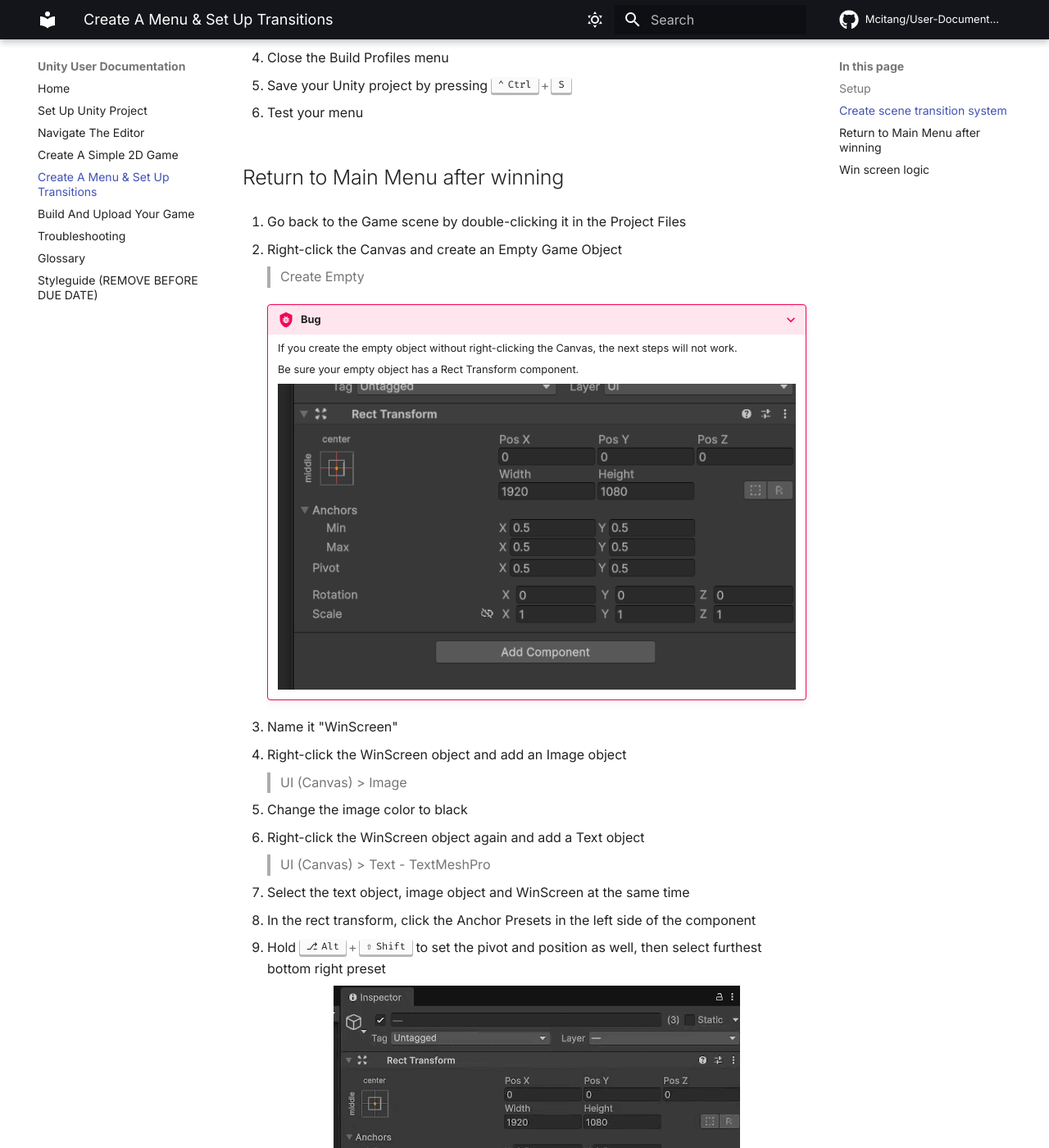
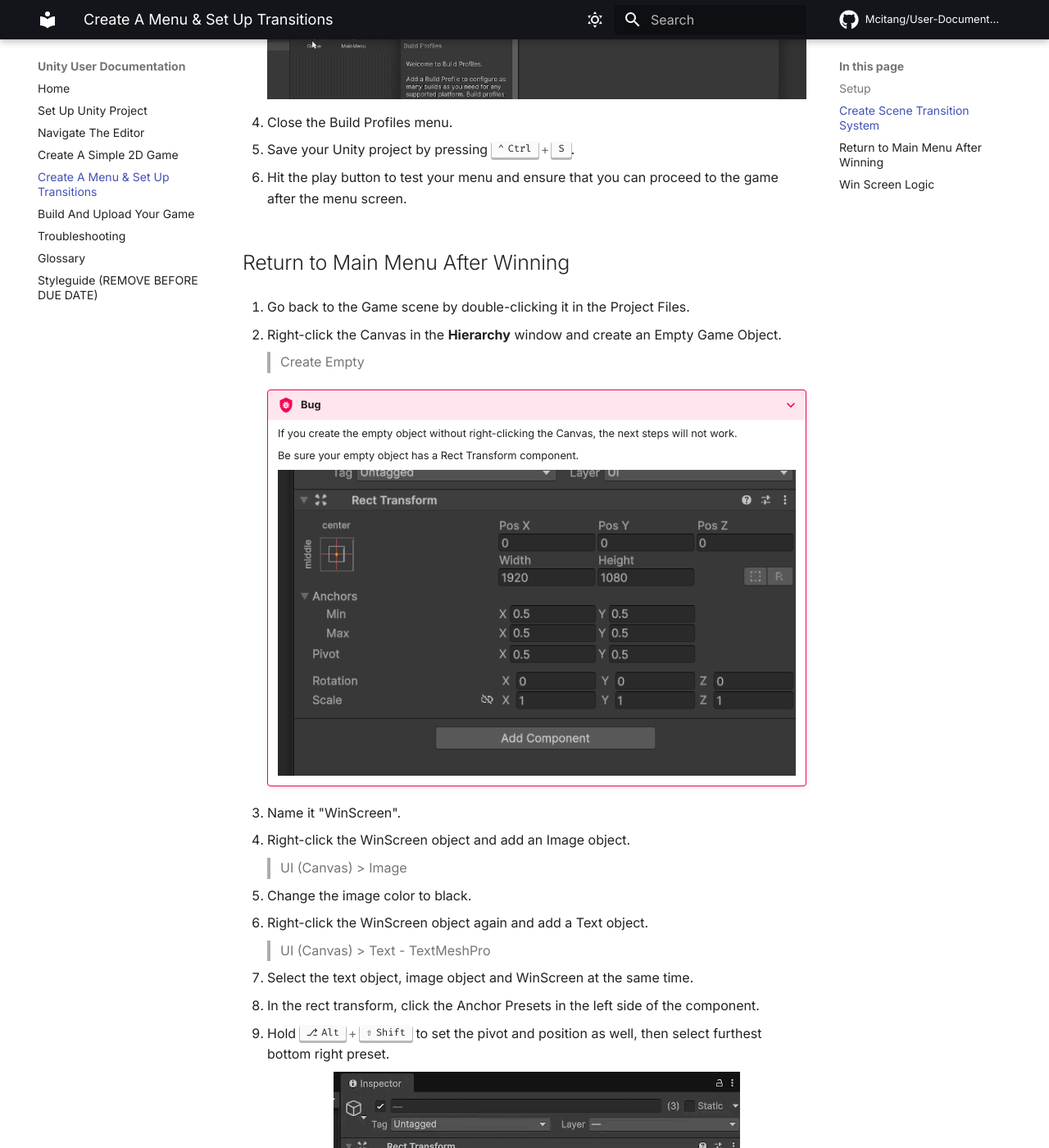
Before and after one commit to Mcitang/User-Documentation, an MkDocs documentation site: the page built from docs/make-menus.md, in a window 1280 px wide and 1400 px high, scrolled down 5689 px. Shown: the whole window at 82% size. Built offline with MkDocs 1.6.1 and Material for MkDocs 9.7.7, drawn with Linux system fonts in a browser that asks for light colours; comment, search, counter and statistics services are not loaded; some of the changed text lies outside the part shown.

Commit message:
Edit instructions and style

````diff
--- a/docs/make-menus.md
+++ b/docs/make-menus.md
@@ -1,34 +1,36 @@
-# Making The Menus
+# Make Menus
+
+We now have the core parts of our game. Let's make some menus for the player to use.
 
 ## Setup
 
-1. Open the "Scenes" folder in your Project files
+1. Open the "Scenes" folder in your Project files.
 
-1. Rename the current scene from "_SampleScene_" to "_Game_"
+1. Rename the current scene from "_SampleScene_" to "_Game_".
 
-1. Right click your Project filesCreate a new Scene, call it "_Main Menu_"
+1. Right click anywhere in your Project files and Create a new Scene called "_Main Menu_".
 
     > Create > Scene > Scene
 
-1. Open your main menu scene by double-clicking it in the Project Files
+1. Open your main menu scene by double-clicking it in the Project Files.
 
-1. Add a label
+1. Add a label through right clicking in the **Hierarchy** window.
 
     > UI (Canvas) > Text - TextMeshPro
 
-1. Double-click your Canvas in the hierarchy.
+1. Double-click the canvas button in the **Hierarchy** window.
 
-    This will zoom you out to where you can see your canvas
+    This will zoom you out to where you can see the whole of the canvas.
 
-1. Click your canvas
+1. Click your canvas.
 
-1. Find the `Canvas Scaler` component
+1. Find the `Canvas Scaler` component.
 
-1. Change the UI Scale Mode to _Scale With Screen Size_
+1. Change the UI Scale Mode to _Scale With Screen Size_.
 
-1. Set your reference resolution to X=1920, Y=1080
+1. Set your reference resolution to X=1920, Y=1080.
 
-1. Change these settings for the text object
+1. Change these settings for the text object.
 
     | Rect Transform    |           |
     | ---------     | ------    |
@@ -42,7 +44,7 @@
     | Text          | Main Menu |
     | Font Size     | 80px      |
     | Font Style    | **Bold**      |
-    | Alignment     | Justify center<br>Vertical align center |
+    | Alignment     | Center|
 
     ???+ success
 
@@ -52,7 +54,9 @@
 
     > UI (Canvas) > Button - TextMeshPro
 
-1. Change these settings for the button object
+    This will be the play button on the opening menu.
+
+1. Change these settings for the button object:
 
     | Rect Transform    |           |
     | ---------     | ------    |
@@ -69,28 +73,28 @@
     | Font Size     | 60px      |
     | Font Style    | **Bold**      |
 
-## Create scene transition system
+## Create Scene Transition System
 
-1. Open your "Scripts" folder in the Project files
+1. Open your "Scripts" folder in the Project files.
 
-1. Create a new MonoBehaviour script called "SceneLoader"
+1. Create a new MonoBehaviour script called "SceneLoader".
 
-    > Create > MonoBehavour Script
+    > Create > MonoBehavour Script.
 
-1. Create a new empty object
+1. Create a new empty object.
     > Create Empty
 
-1. Name it "SceneLoader"
+1. Name it "SceneLoader".
 
-1. Add the `SceneLoader` script to the SceneLoader game object
+1. Add the `SceneLoader` script to the SceneLoader game object.
 
-1. Open the `SceneLoader` script
+1. Open the `SceneLoader` script.
 
 ### Scene Transition
 
 To do scene transitions, you must use the `UnityEngine.SceneManagement` package. Visual Studio will import a package automatically whenever you use a function the requires it.
 
-1. Create a `GoToScene` function that takes in an `int`
+1. Create a `GoToScene` function that takes in an `int`.
 
     ```C# linenums="6"
     public void GoToScene(int sceneIndex)
@@ -99,7 +103,7 @@
     }
     ```
 
-1. Overload the `GoToScene` with a function that takes in a `string`
+1. Overload the `GoToScene` with a function that takes in a `string`.
 
     ```C# linenums="6"
     public void GoToScene(string sceneName)
@@ -130,20 +134,20 @@
         }
         ```
 
-### Linking buttons
+### Linking Buttons
 
-1. Minimize Visual Studio
+1. Minimize Visual Studio.
 
-1. Select your play button and scroll down in the inspector
+1. Select your play button and scroll down in the inspector.
 
     At the very bottom of the `Button` component, you'll see an empty list with the header "On Click ()".
     This is an event. You give it a list of functions that will execute when the `OnClick()` event occurs.
 
-1. Hit the "+" button under the list
+1. Hit the "+" button under the list.
 
-1. Drag and drop your SceneLoader object into the empty `GameObject` slot
+1. Drag and drop your SceneLoader object into the empty `GameObject` slot.
 
-    You will see a dropdown that says "No Function"
+    You will see a dropdown that says "No Function".
 
 1. Open the dropdown and select your `GoToScene` function that takes in a string.
 
@@ -154,45 +158,45 @@
 1. Type "Game" into the parameter field
 
     !!! warning
-        Strings are case-sensitive, make sure you write "Game" exactly like that
+        Strings are case-sensitive, make sure you write "Game" exactly like that.
 
     ???+ success
         ![On Click () event function call list for the Play button][play-button-onclick-image]{ .center }
 
-1. Save your Unity project by pressing ++ctrl+s++
+1. Save your Unity project by pressing ++ctrl+s++.
 
 
-### Add scenes to your build's scene list
+### Add Scenes to Scene List
 
-1. Open your Build Profiles
+1. Open your Build Profiles.
 
     > File > Build Profiles
 
-    or hit ++ctrl+shift+b++
+    or hit ++ctrl+shift+b++.
 
     ???+ success
         ![The Build Profiles menu][build-profiles-image]
 
-1. Press _Open Scene List_
+1. Press _Open Scene List_.
 
-1. Drag and drop all the scenes from your Project files into the Scene List
+1. Drag and drop all the scenes from your Project files into the Scene List.
 
     !!! tip
-        To select multiple things at a time, hold ++shift++ while selecting each of them
+        To select multiple things at a time, hold ++shift++ while selecting each of them.
 
     ![Scene List with Main Menu and Game][scene-list-gif]
 
-1. Close the Build Profiles menu
+1. Close the Build Profiles menu.
 
-1. Save your Unity project by pressing ++ctrl+s++
+1. Save your Unity project by pressing ++ctrl+s++.
 
-1. Test your menu
+1. Hit the play button to test your menu and ensure that you can proceed to the game after the menu screen.
 
-## Return to Main Menu after winning
+## Return to Main Menu After Winning
 
-1. Go back to the Game scene by double-clicking it in the Project Files
+1. Go back to the Game scene by double-clicking it in the Project Files.
 
-1. Right-click the Canvas and create an Empty Game Object
+1. Right-click the Canvas in the **Hierarchy** window and create an Empty Game Object.
 
     > Create Empty
 
@@ -203,41 +207,41 @@
 
         ![Rect Transform][rect-transform-image]{ .center}
 
-1. Name it "WinScreen"
+1. Name it "WinScreen".
 
-1. Right-click the WinScreen object and add an Image object
+1. Right-click the WinScreen object and add an Image object.
 
     > UI (Canvas) > Image
 
-1. Change the image color to black
+1. Change the image color to black.
 
-1. Right-click the WinScreen object again and add a Text object
+1. Right-click the WinScreen object again and add a Text object.
 
     > UI (Canvas) > Text - TextMeshPro
 
-1. Select the text object, image object and WinScreen at the same time
+1. Select the text object, image object and WinScreen at the same time.
 
-1. In the rect transform, click the Anchor Presets in the left side of the component
+1. In the rect transform, click the Anchor Presets in the left side of the component.
 
-1. Hold ++alt+shift++ to set the pivot and position as well, then select furthest bottom right preset
+1. Hold ++alt+shift++ to set the pivot and position as well, then select furthest bottom right preset.
 
     ![Set Rect Transform anchors][rect-transform-anchor-gif]{ .center}
 
     !!! success
-        Your game view should be covered by the black image, with text in the top-left corner
+        Your game view should be covered by the black image, with text in the top-left corner.
 
         ![Win Screen Skeletopn game view][win-screen-skeleton-view-image]{ .center}
 
     ???+ failure "I can't see the text"
-        If you can't see the text, your image is most likely covering it. Make sure the items inside WinScreen are in this exact order from top to bottom
+        If you can't see the text, your image is most likely covering it. Make sure the items inside WinScreen are in this exact order from top to bottom.
 
         ![Win Screen in the hierarchy][win-screen-hierarchy-image]{ .center}
 
-1. Right-click WinScreen and create a Button
+1. Right-click WinScreen and create a Button.
 
     > UI (Canvas) > Button - TextMeshPro
 
-1. Change these settings for the text inside WinScreen
+1. Change these settings for the text inside WinScreen:
 
     | TextMeshPro - Text    |   |
     | ---------     | ------    |
@@ -247,7 +251,7 @@
     | Vertex Color  | Yellow    |
     | Alignment     | Justify center<br>Vertical align center |
 
-1. Change these settings for the button in WinScreen
+1. Change these settings for the button in WinScreen:
 
     | Transform     |           |
     | ---------     | ------    |
@@ -256,7 +260,7 @@
     | Width         | 400       |
     | Height        | 75        |
 
-1. Change these settings for the text inside the button in WinScreen
+1. Change these settings for the text inside the button in WinScreen:
 
     | TextMeshPro - Text    |   |
     | ---------     | ------    |
@@ -310,7 +314,7 @@
     }
     ```
 
-1. Show win screen when the player wins
+1. Show win screen when the player wins.
 
     ```C# linenums="18" hl_lines="8"
     public void addToScore(int add = 1)
@@ -358,7 +362,7 @@
         }
         ```
 
-1. Test it
+1. Test it.
 
     !!! success
         You are able to go from the Main Menu to the Game, and when you win you can go back to the Main Menu
@@ -413,16 +417,16 @@
         }
         ```
 
-1. Go to your quit button's _On Click ()_ list
+1. Go to your quit button's _On Click ()_ list.
 
     It should have the `GoToScene` function from `SceneLoader`
 
-1. Click the function dropdown and change it from `GoToScene` to `QuitGame`
+1. Click the function dropdown and change it from `GoToScene` to `QuitGame`.
 
     > Scene Loader > QuitGame ()
 
     ???+ info "Testing the Quit Button"
-        Testing the quit button will do nothing in the Unity Editor, it only works in the game build
+        Testing the quit button will do nothing in the Unity Editor, it only works in the game build.
 
     !!! warning
         Make sure you change the _On Click ()_ function for the quit button and not the play button. Since the inspector looks the same for both buttons, it will be easy to get confused.
````
Also changed, not shown: other parts of docs/make-menus.md (+19 -19 lines).
